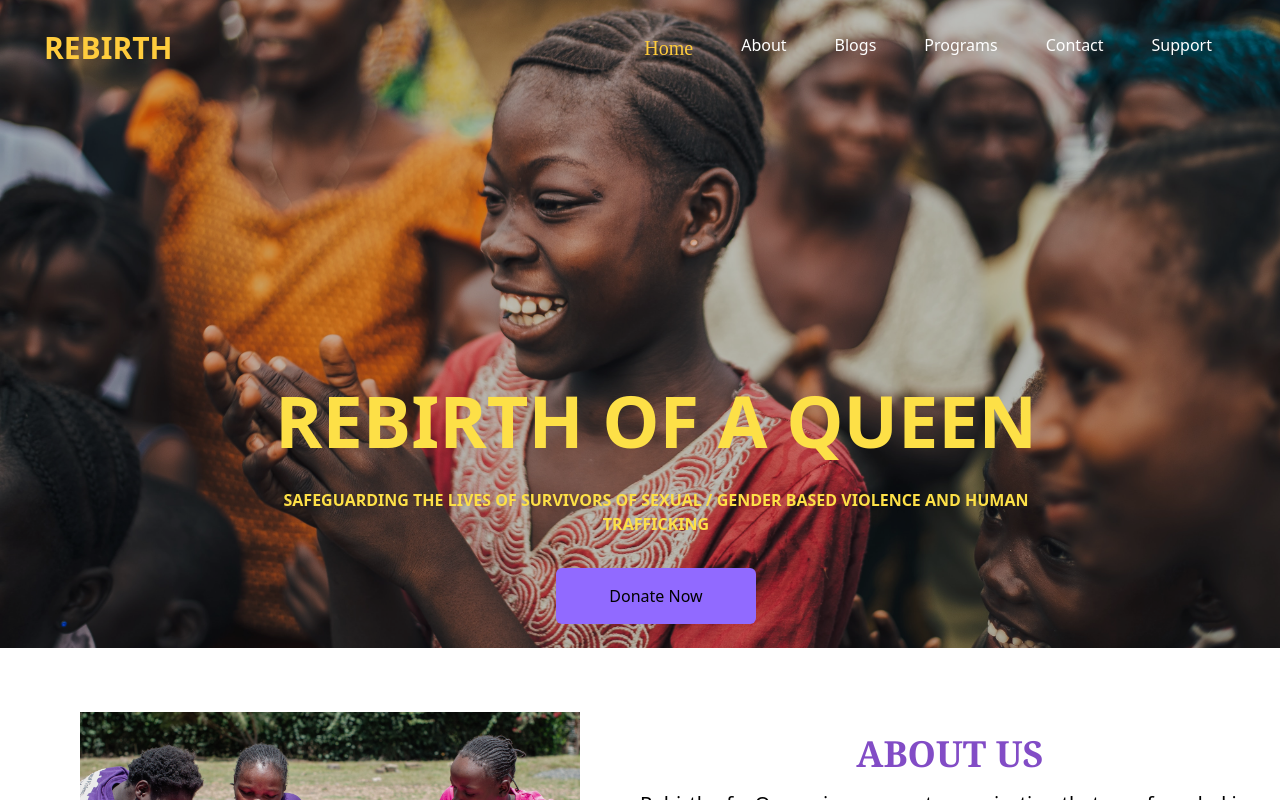
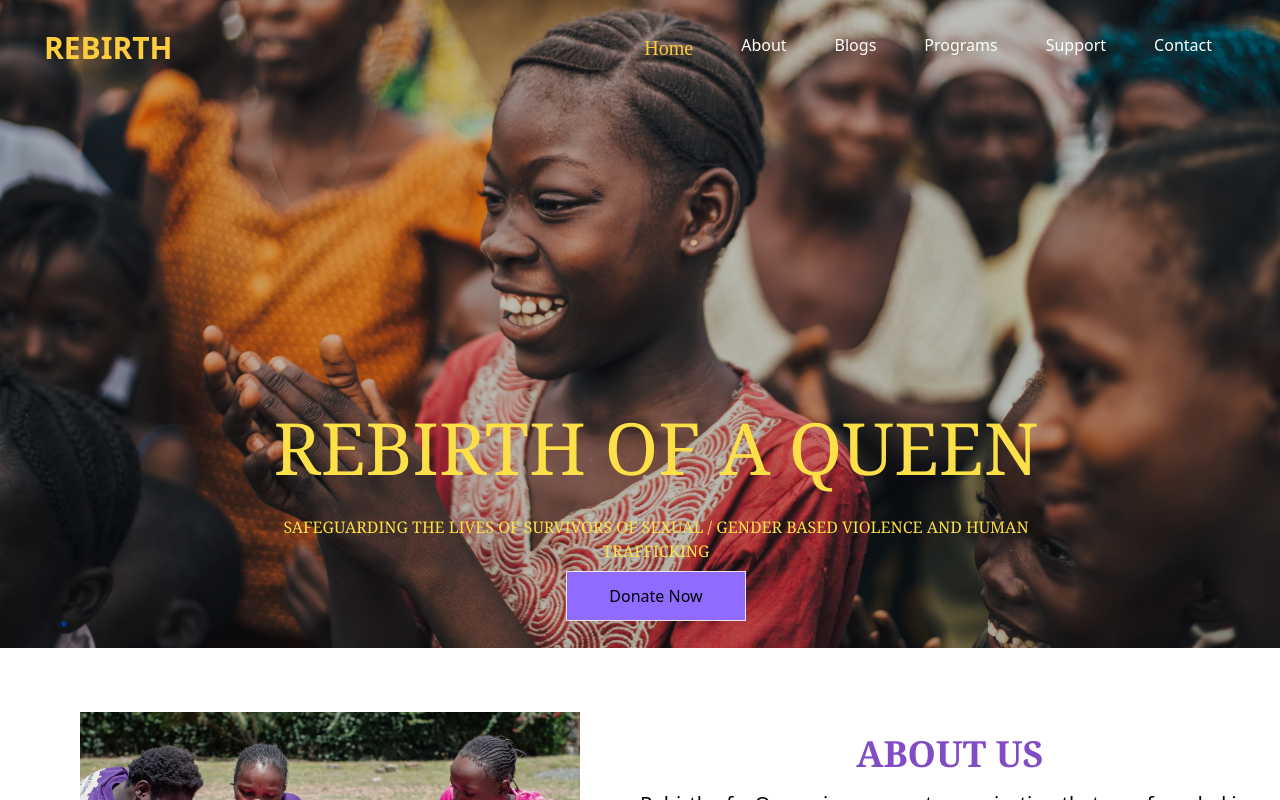
Before and after one commit to Rebirthers-Unite/Rebirth, a React (Vite) app in the folder client/: page / in a window 1280 px wide. Shown: the top 800 px of the page. Built offline with nearby package versions, Linux system fonts and the light colour scheme.

Commit message:
add functionality to donate and about buttons

```diff
--- a/client/src/components/LandingPage/About/About.jsx
+++ b/client/src/components/LandingPage/About/About.jsx
@@ -1,9 +1,12 @@
 import React from 'react';
 import './About.css'
 import Logo from '../../../assets/teamwork.JPG';
-import { BsArrowRightCircle } from 'react-icons/bs';
+import { useNavigate } from 'react-router-dom';
 
 function About() {
+
+	const navigate = useNavigate()
+
 	return (
 		<div className='w-full bg-white py-10 px-2'>
 			<div className='max-w-[1240px] mx-auto grid md:grid-cols-2'>
@@ -21,7 +24,7 @@ function About() {
 						Nairobi Kenya.
 					</p>
 					<div className='flex items-center justify-center'>
-						<button id='learn-more-button'>
+						<button id='learn-more-button' onClick={() => {navigate('/aboutus')}}>
 							Learn More   <i class="fa-solid fa-arrow-right"></i>
 						</button>
 					</div>
--- a/client/src/components/LandingPage/Hero/Hero.jsx
+++ b/client/src/components/LandingPage/Hero/Hero.jsx
@@ -1,21 +1,25 @@
 import React from 'react';
+import {useNavigate} from 'react-router-dom'
 import './hero.css'
 import  girl from '../../../assets/girl.jpg'
 
 function Hero() {
+
+	const navigate = useNavigate()
+
 	return (
-		<div className='text-yellow-300 bg-center bg-cover hover:font-bold'>
+		<div className='text-yellow-300 bg-center bg-cover'>
 			<img src={girl} alt='hero-bg-image' id='hero-image'/>
 			<div className='max-w-[800px] mt-[-96px] w-full h-screen mx-auto text-center flex flex-col justify-center' id='hero-content'>
-				<h1 className='md:text-7xl sm:text-6xl text-4xl md:py-6'>
+				<h1 className='md:text-7xl sm:text-6xl text-4xl md:py-6 font-serif'>
 					REBIRTH OF A QUEEN
 				</h1>
-				<p className='uppercase p-2'>
+				<p className='uppercase p-2 font-serif'>
 					Safeguarding the lives of Survivors of Sexual / Gender Based Violence
 					and Human Trafficking
 				</p>
 				<div className='space-x-4'>
-					<button className='bg-[#916aff] w-[200px] rounded-md font-medium my-6 mx-auto py-3 text-black hover:bg-[#824cc6]'>
+					<button id='donate-button' onClick={() => navigate('/support')}>
 						Donate Now
 					</button>
 				</div>
--- a/client/src/components/LandingPage/Hero/hero.css
+++ b/client/src/components/LandingPage/Hero/hero.css
@@ -8,3 +8,40 @@
     top: 25%;
     left: 20%;
 }
+
+#donate-button{
+    width: 180px;
+    height: 50px;
+    color: black;
+    border-width: thin;
+    border-style: groove;
+    background-color: #916aff;
+    transform: translate(-0%, -0%);
+}
+
+#donate-button span{
+    position: relative;
+    z-index: 0;
+  }
+
+#donate-button:after{
+    position: absolute;
+    content: "";
+    top: 0;
+    left: 0;
+    width: 0;
+    height: 100%;
+    border-color: #ffcc3d;
+    background: #ffcc3d;
+    transition: all .35s;
+    z-index: -1;
+  }
+
+#donate-button:hover{
+    color: white;
+    border-color: #ffcc3d;
+  }
+
+#donate-button:hover:after{
+    width: 100%;
+  }
--- a/client/src/components/Navbar/Navbar.jsx
+++ b/client/src/components/Navbar/Navbar.jsx
@@ -33,16 +33,16 @@ const Navbar = () => {
 					Programs
 				</NavLink>
 				<NavLink
+					to='/support'
+					className='p-4 hover:text-yellow-300 hover:font-bold'>
+					{' '}
+					Support{' '}
+				</NavLink>
+				<NavLink
 					to='/contact'
 					className='p-4 hover:text-yellow-300 hover:font-bold'>
 					{' '}
 					Contact{' '}
-				</NavLink>
-				<NavLink
-					to='/support'
-					className='p-4 hover:text-yellow-300 hover:font-bold'>
-					{' '}
-					Support{' '}
 				</NavLink>
 			</ul>
 			<div
```
